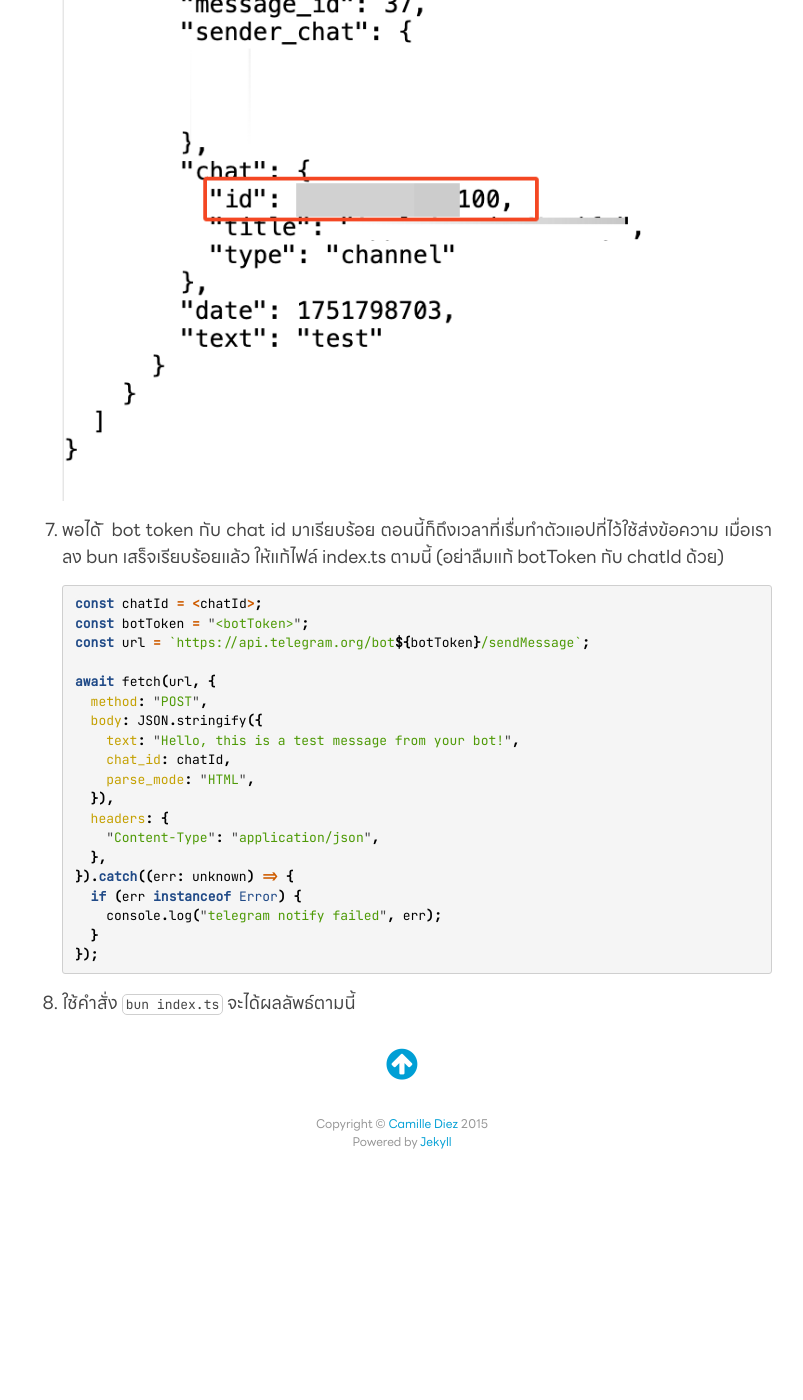
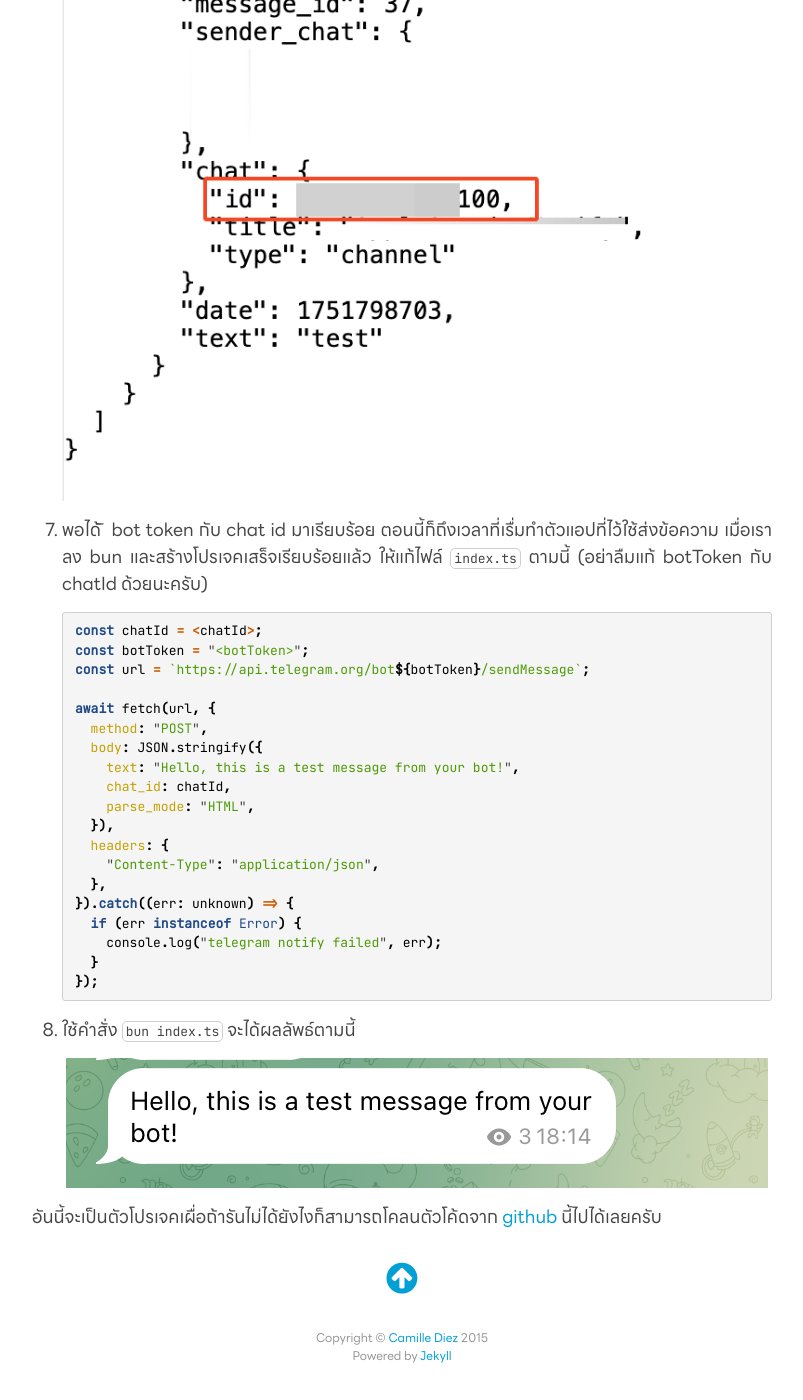
Before and after one commit to oat9002/oat9002.github.io, a Jekyll site: the page built from _posts/2025-07-06-send-message-to-telegram.md, in a window 1280 px wide and 1400 px high, scrolled down 3156 px. Shown: the whole window, without its empty margins (238-1041 px from the left). Built offline with Jekyll 4.4.1, drawn with Linux system fonts in a browser that asks for light colours; nearby versions of some CDN libraries; some web fonts are replaced; before the commit the page ends 4342 px from its top, so only the background shows below that.

Commit message:
📝 Update Telegram bot tutorial with additional details and images for clarity

````diff
--- a/_posts/2025-07-06-send-message-to-telegram.md
+++ b/_posts/2025-07-06-send-message-to-telegram.md
@@ -43,10 +43,10 @@ title: Send message to Telegram chat by Telegram bot
 6.  ถ้าเราไปดูเอกสารของ Telegram API นอกจาก bot token แล้วเรายังต้องมีอีกอย่างนึงคือ chat id ซึ่งวิธีง่าย ๆ คือให้เรา search หาชื่อ bot ตัวเอง แล้วส่งข้อความอะไรก็ได้ลงไป จากนั้นให้ไปที่ `https://api.telegram.org/bot<YourBOTToken>/getUpdates` แล้วเราจะได้ chat id มา
 
     <p style="text-align: center;">
-        <img src="/assets/telegram/chatid.png" alt="token" />
+        <img src="/assets/telegram/chatid.png" alt="chatId" />
     </p>
 
-7.  พอได้ ิ bot token กับ chat id มาเรียบร้อย ตอนนี้ก็ถึงเวลาที่เรื่มทำตัวแอปที่ไว้ใช้ส่งข้อความ เมื่อเราลง bun เสร็จเรียบร้อยแล้ว ให้แก้ไฟล์ index.ts ตามนี้ (อย่าลืมแก้ botToken กับ chatId ด้วย)
+7.  พอได้ ิ bot token กับ chat id มาเรียบร้อย ตอนนี้ก็ถึงเวลาที่เรื่มทำตัวแอปที่ไว้ใช้ส่งข้อความ เมื่อเราลง bun และสร้างโปรเจคเสร็จเรียบร้อยแล้ว ให้แก้ไฟล์ `index.ts` ตามนี้ (อย่าลืมแก้ botToken กับ chatId ด้วยนะครับ)
 
     ```typescript
     const chatId = <chatId>;
@@ -71,3 +71,9 @@ title: Send message to Telegram chat by Telegram bot
     ```
 
 8.  ใช้คำสั่ง `bun index.ts` จะได้ผลลัพธ์ตามนี้
+
+    <p style="text-align: center;">
+        <img src="/assets/telegram/message.png" alt="message" />
+    </p>
+
+อันนี้จะเป็นตัวโปรเจคเผื่อถ้ารันไม่ได้ยังไงก็สามารถโคลนตัวโค้ดจาก [github](https://github.com/oat9002/telegram-message-api-demo) นี้ไปได้เลยครับ
````
Also changed, not shown: assets/telegram/message.png (added).
